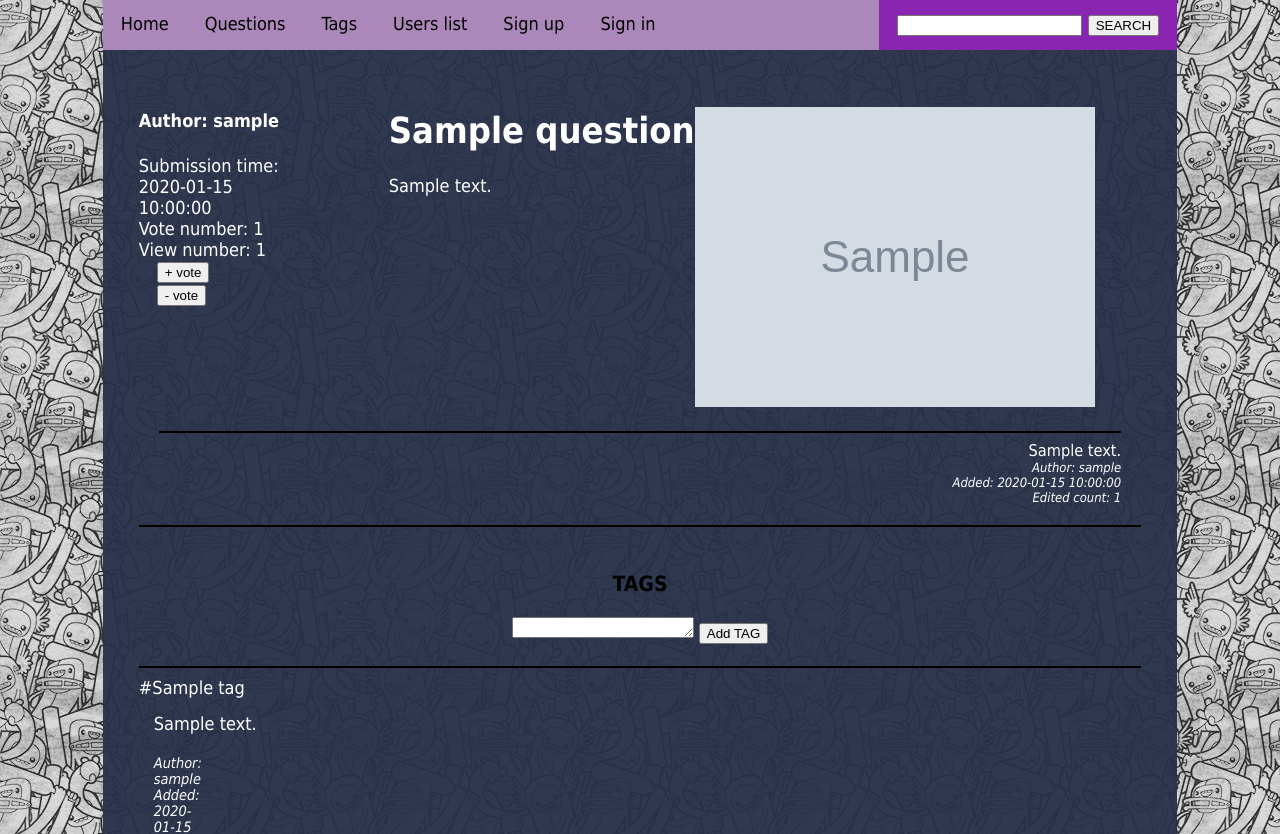
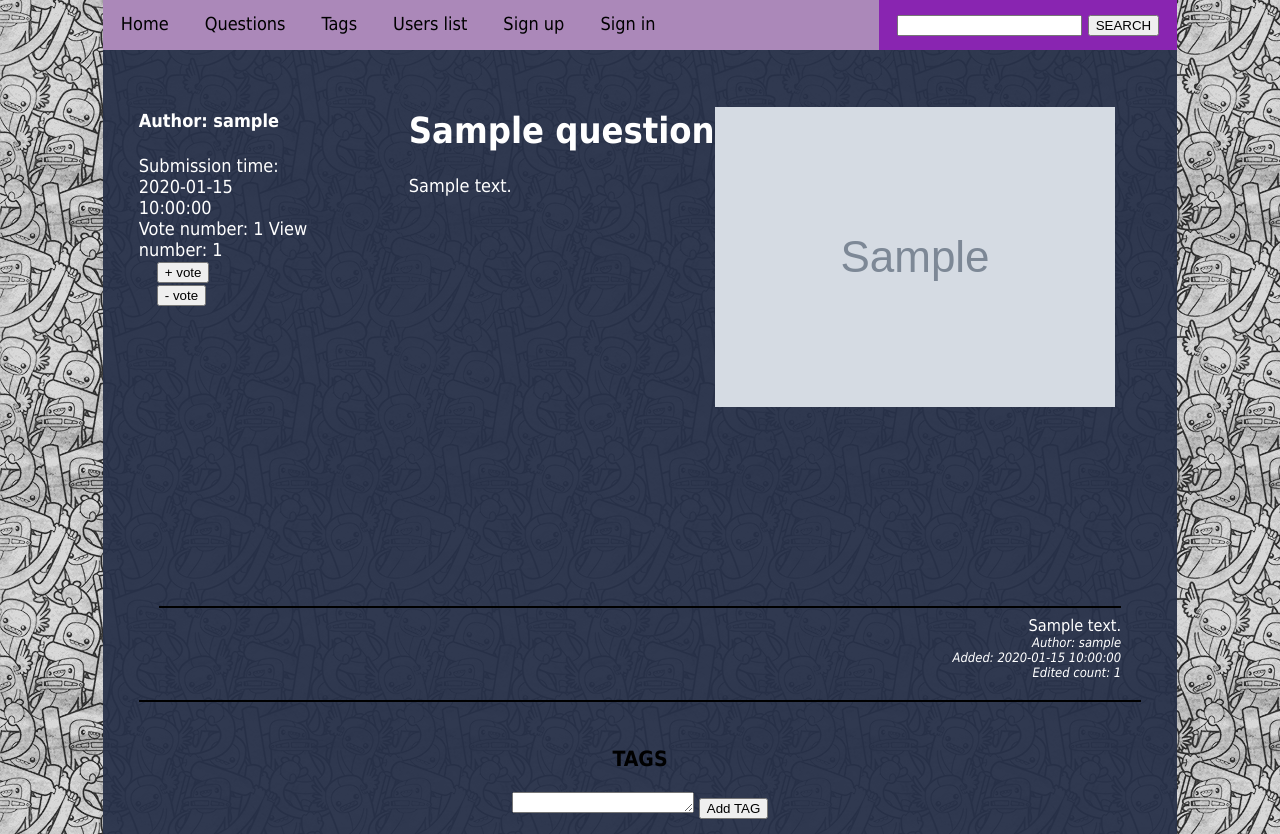
Before and after one commit to grzban/AskMate3, a Flask app: template templates/question.html in a window 1280 px wide. Shown: the part 160-994 px from the top of the page. Run offline with Flask 2, Linux system fonts and the light colour scheme; the template is opened without the code that fills it: most values are stand-ins (such as "Sample title", 1, 10 or a date in 2020); grey boxes marked "Sample" are stand-in pictures.

Commit message:
files update

```diff
--- a/static/layout.css
+++ b/static/layout.css
@@ -106,26 +106,25 @@ hr {
 }
 
 
-.question {
-    position: relative;
-    height: 100%;
+.q {
+
+    height: 500px;
     width: 100%;
 
 }
 
-.question_data {
+.q_data {
     float: left;
-    width: 150px;
+    width: 170px;
 }
 
-.question_data form {
+.q_data form {
     display: inline;
 }
 
-.question_message {
+.q_message {
     float: left;
     margin-left: 100px;
-    position: relative;
 }
 
 
--- a/templates/list.html
+++ b/templates/list.html
@@ -26,16 +26,18 @@
                         {% endif %}
                     {% endfor %}
                     {% if 'user_id' in session %}
-                    <td>
+
                         {% if session['user_id'] == question.user_id %}
+                        <td>
                         <form>
                             <button class="glyphicon glyphicon-trash" type="submit" formaction="{{ url_for('delete_question', question_id=question.id) }}"
                                 name="question_id" value="{{ question.id }}">DELETE</button>
                             <button type="submit" formaction="{{ url_for('edit_question', question_id=question.id) }}"
                                 name="question_id" value="{{ question.id }}">EDIT</button>
                         </form>
+                        </td>
                         {% endif %}
-                    </td>
+
                     {% endif %}
                 </tr>
             {% endfor%}
--- a/templates/question.html
+++ b/templates/question.html
@@ -2,9 +2,8 @@
 
 {% block content %}
 {% for question in questions %}
-    <div class="question">
-
-        <div class="question_data">
+    <div class="q">
+        <div class="q_data">
             <h4>Author: {{ question.user_name|default('Admin', True) }} <!--jinja filter--> </h4>
             Submission time: {{ question.submission_time }}<br>
             Vote number: {{ question.vote_number }}
@@ -18,7 +17,7 @@
             </form>
         </div>
 
-        <div class="question_message">
+        <div class="q_message">
             <h1>{{ question.title }}</h1>
             <p>
                 {{ question.message }}
```
